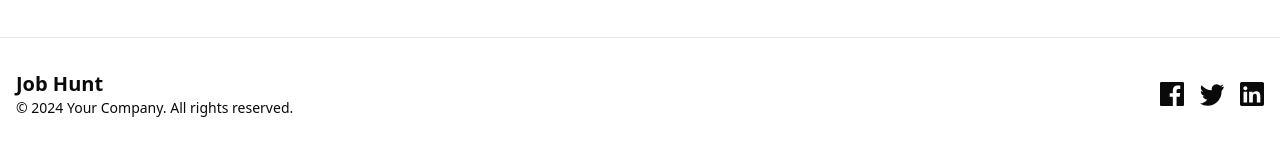
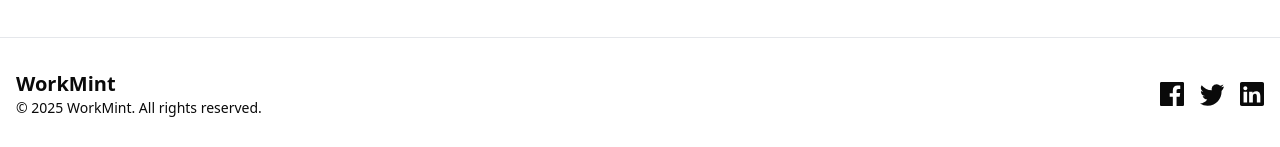
Before and after one commit to FaiqueIbrahimi/WorkMint, a React (Vite) app in the folder frontend/: page / in a window 1280 px wide. Shown: the part 685-832 px from the top of the page. Built offline with nearby package versions, Linux system fonts and the light colour scheme; no server answers.

Commit message:
Update footer branding and copyright year

```diff
--- a/frontend/src/components/shared/Footer.jsx
+++ b/frontend/src/components/shared/Footer.jsx
@@ -6,8 +6,8 @@
       <div className="container mx-auto px-4">
         <div className="flex flex-col md:flex-row justify-between items-center">
           <div className="mb-4 md:mb-0">
-            <h2 className="text-xl font-bold">Job Hunt</h2>
-            <p className="text-sm">© 2024 Your Company. All rights reserved.</p>
+            <h2 className="text-xl font-bold">WorkMint</h2>
+            <p className="text-sm">© 2025 WorkMint. All rights reserved.</p>
           </div>
 
           <div className="flex space-x-4 mt-4 md:mt-0">
```
